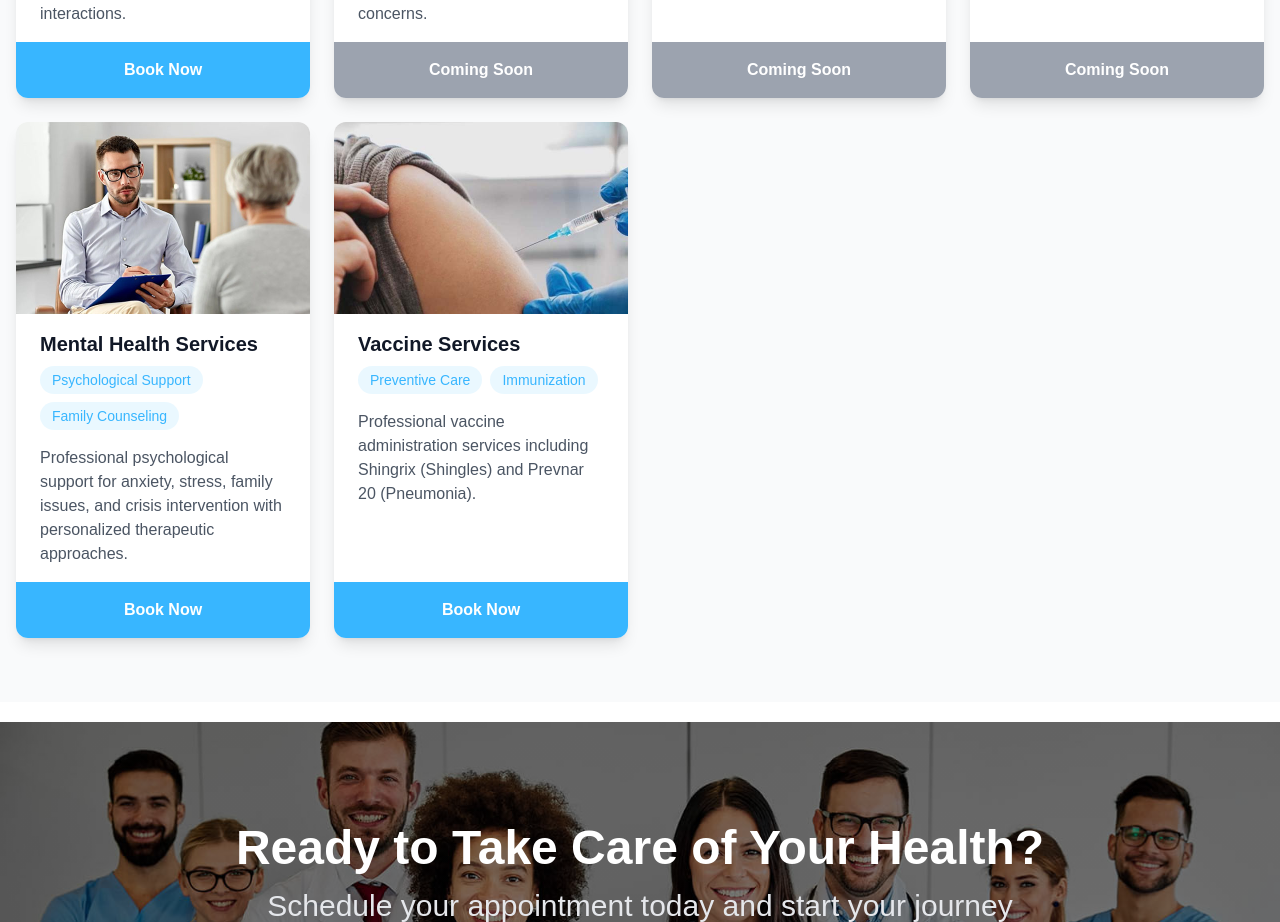
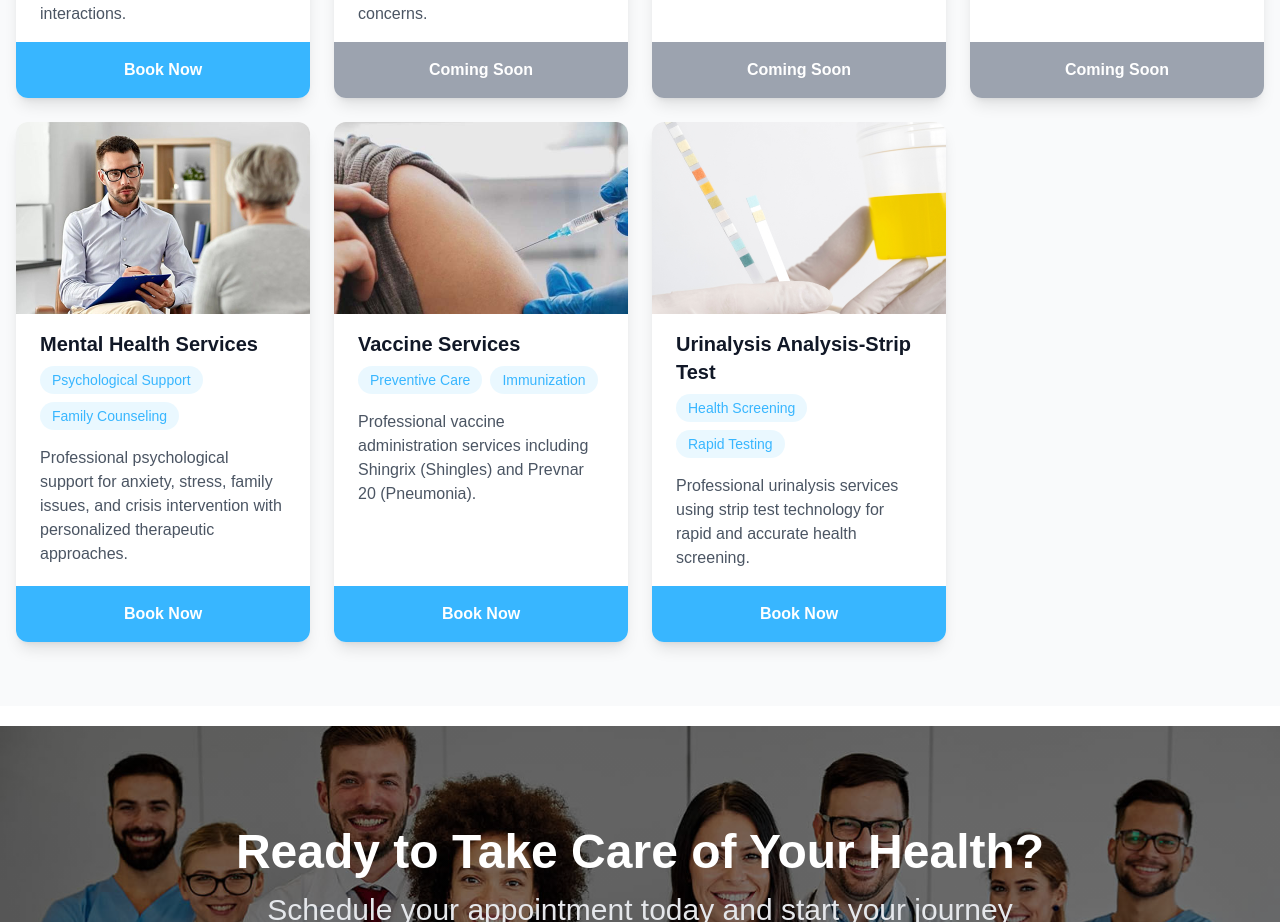
Before and after one commit to nadbm/starpluswebsite, a Next.js app: page /en in a window 1280 px wide. Shown: the part 3130-4052 px from the top of the page. Built offline with nearby package versions, Linux system fonts and the light colour scheme; no server answers.

Commit message:
Urinalysis Analysis-Strip Test

```diff
--- a/app/sitemap.ts
+++ b/app/sitemap.ts
@@ -40,7 +40,8 @@ export default function sitemap(): MetadataRoute.Sitemap {
     'pharmacy-consultation',
     'nutritionist-services',
     'botox-services',
-    'vaccine-services'
+    'vaccine-services',
+    'urinalysis-analysis'
   ]
 
   languages.forEach(lang => {
--- a/components/BookingFlow.tsx
+++ b/components/BookingFlow.tsx
@@ -152,7 +152,8 @@ export default function BookingFlow() {
         'Botox Services': 'botox',
         'Recovery Sleep Session': 'recovery',
         'Mental Health': 'mental',
-        'Vaccine': 'vaccine'
+        'Vaccine': 'vaccine',
+        'Urinalysis Analysis-Strip Test': 'urinalysis'
     };
 
     useEffect(() => {
--- a/components/Services2.tsx
+++ b/components/Services2.tsx
@@ -127,6 +127,14 @@ export default function Services2() {
             status: t('available'),
             href: `/${locale}/booking`
         },
+        {
+            title: t('urinalysis.title'),
+            description: t('urinalysis.description'),
+            image: "/home/h16.jpg",
+            tags: [t('urinalysis.tag1'), t('urinalysis.tag2')],
+            status: t('available'),
+            href: `/${locale}/booking`
+        },
     ];
 
     const firstRow = services.slice(0, 4);
--- a/components/StructuredData.tsx
+++ b/components/StructuredData.tsx
@@ -77,7 +77,8 @@ const StructuredData = ({ locale }: StructuredDataProps) => {
       "Pharmaceutical Consultation",
       "Nutritional Counseling",
       "Botox Services",
-      "Vaccine Services"
+      "Vaccine Services",
+      "Urinalysis Analysis"
     ],
     "hasMap": "https://maps.google.com/?q=500,+998+Boul.+Saint-Laurent,+Montréal,+QC,+H2Z+9Y9",
     "areaServed": [
@@ -141,6 +142,14 @@ const StructuredData = ({ locale }: StructuredDataProps) => {
           "name": "Mental Health Services",
           "description": "Professional psychological support and counseling services"
         }
+      },
+      {
+        "@type": "Offer",
+        "itemOffered": {
+          "@type": "MedicalProcedure",
+          "name": "Urinalysis Analysis-Strip Test",
+          "description": "Professional urinalysis services using strip test technology for rapid and accurate health screening"
+        }
       }
     ],
     "employee": [
--- a/constants/api.ts
+++ b/constants/api.ts
@@ -1,7 +1,7 @@
-export const API_BASE_URL = 'https://api.starpluscentre.com';
+// export const API_BASE_URL = 'https://api.starpluscentre.com';
 
 // DEV
-// export const API_BASE_URL = 'http://127.0.0.1:8000';
+export const API_BASE_URL = 'http://127.0.0.1:8000';
 
 export const ENDPOINTS = {
     APPOINTMENTS: {
--- a/messages/en.json
+++ b/messages/en.json
@@ -188,6 +188,13 @@
       "tag1": "Preventive Care",
       "tag2": "Immunization",
       "tag3": "Health Protection"
+    },
+    "urinalysis": {
+      "title": "Urinalysis Analysis-Strip Test",
+      "description": "Professional urinalysis services using strip test technology for rapid and accurate health screening.",
+      "tag1": "Health Screening",
+      "tag2": "Rapid Testing",
+      "tag3": "Preventive Care"
     }
   },
   "booking": {
--- a/messages/fr.json
+++ b/messages/fr.json
@@ -188,6 +188,13 @@
       "tag1": "Soins Préventifs",
       "tag2": "Immunisation",
       "tag3": "Protection de la Santé"
+    },
+    "urinalysis": {
+      "title": "Analyse d'Urine-Test à Bandelettes",
+      "description": "Services professionnels d'analyse d'urine utilisant la technologie de test à bandelettes pour un dépistage rapide et précis.",
+      "tag1": "Dépistage de Santé",
+      "tag2": "Test Rapide",
+      "tag3": "Soins Préventifs"
     }
   },
   "booking": {
--- a/messages/zh.json
+++ b/messages/zh.json
@@ -189,6 +189,13 @@
       "tag1": "预防保健",
       "tag2": "免疫接种",
       "tag3": "健康保护"
+    },
+    "urinalysis": {
+      "title": "尿液试纸检测",
+      "description": "专业的尿液分析服务，使用试纸检测技术进行快速准确的健康筛查。",
+      "tag1": "健康筛查",
+      "tag2": "快速检测",
+      "tag3": "预防保健"
     }
   },
   "booking": {
```
Also changed, not shown: public/home/h16.jpg (added).
